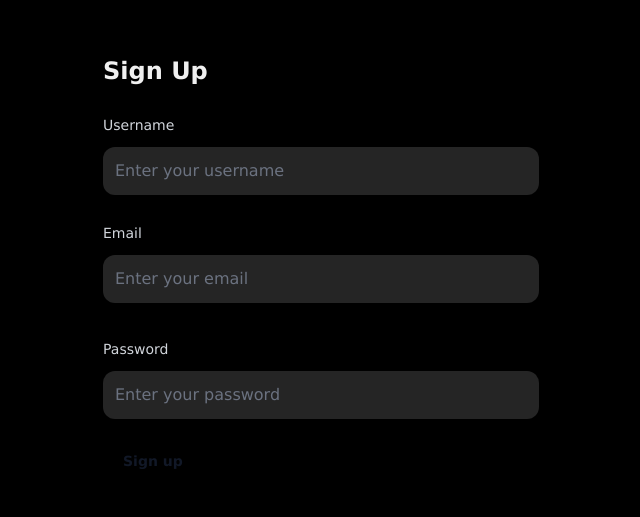
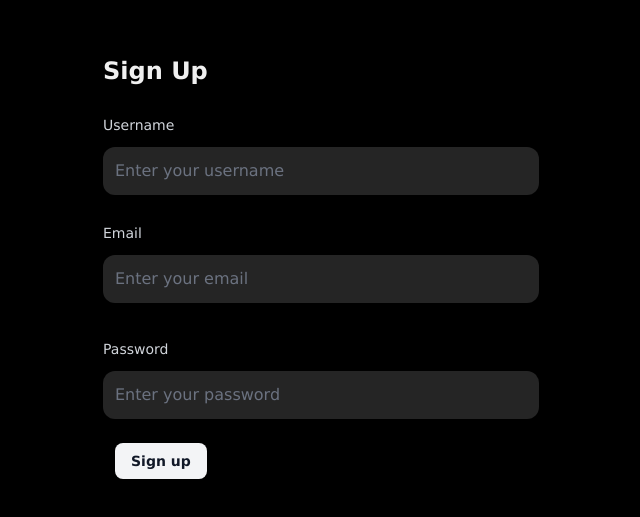
Before and after one commit to meet-tola/Linktree-Clone---LinkHub, a Next.js app: page /signup in a window 1280 px wide. Shown: the part 133-650 px from the top of the page, without its empty margins (319-959 px from the left). Built offline with nearby package versions, Linux system fonts and the light colour scheme; no server answers.

Commit message:
Update files

```diff
--- a/pages/signup.tsx
+++ b/pages/signup.tsx
@@ -103,8 +103,8 @@ export default function Signup() {
 
             <button
               type="submit"
-              className="px-5 py-2 text-sm font-semibold text-gray-900 bg-gray-100 transition duration-500 ease-in-out transform bg-transparent rounded-lg hover:text-gray-200 focus:text-gray-900 hover:bg-blue-600 focus:outline-none focus:shadow-outline no-underline"
-            >
+              className="px-4 py-2 ml-3 text-sm font-semibold text-gray-900 bg-gray-100 transition duration-500 ease-in-out transform rounded-lg hover:text-gray-200 focus:text-gray-900 hover:bg-blue-600 focus:outline-none focus:shadow-outline no-underline"
+              >
               Sign up
             </button>
           </form>
```
